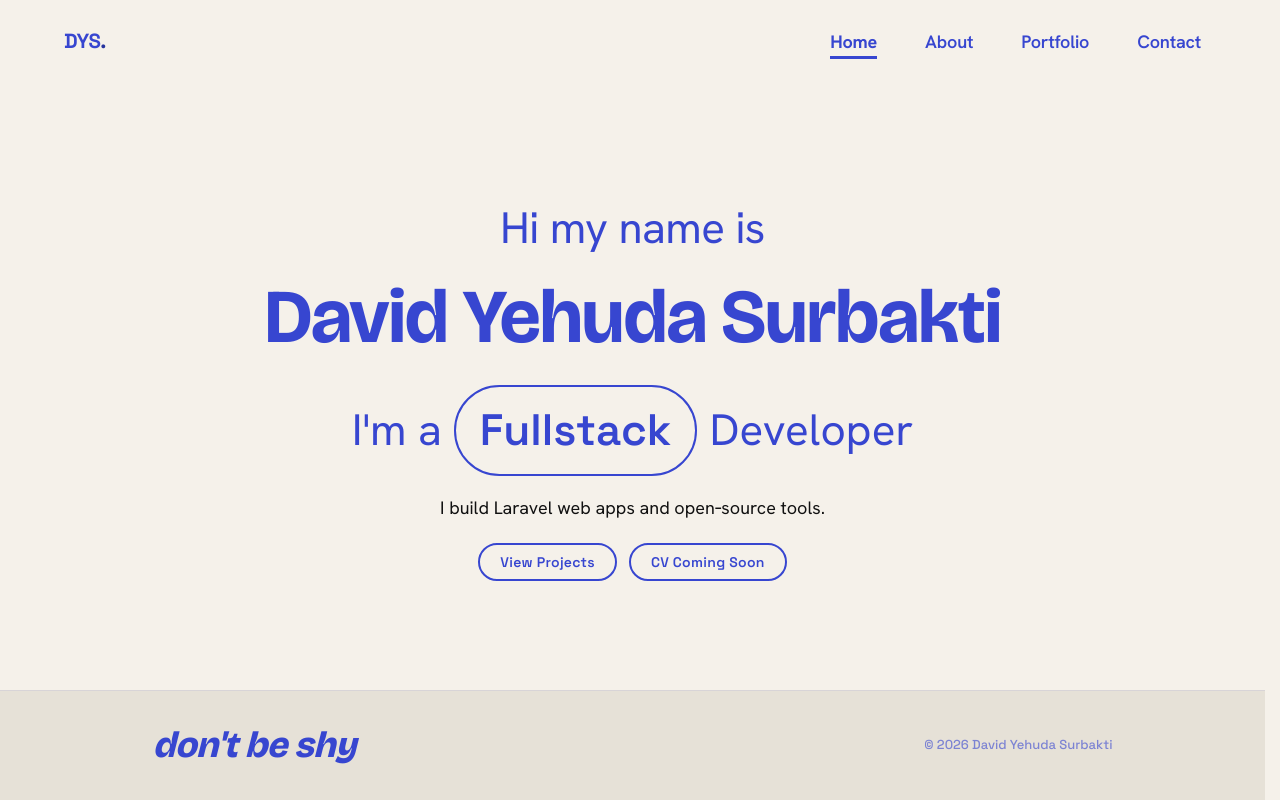
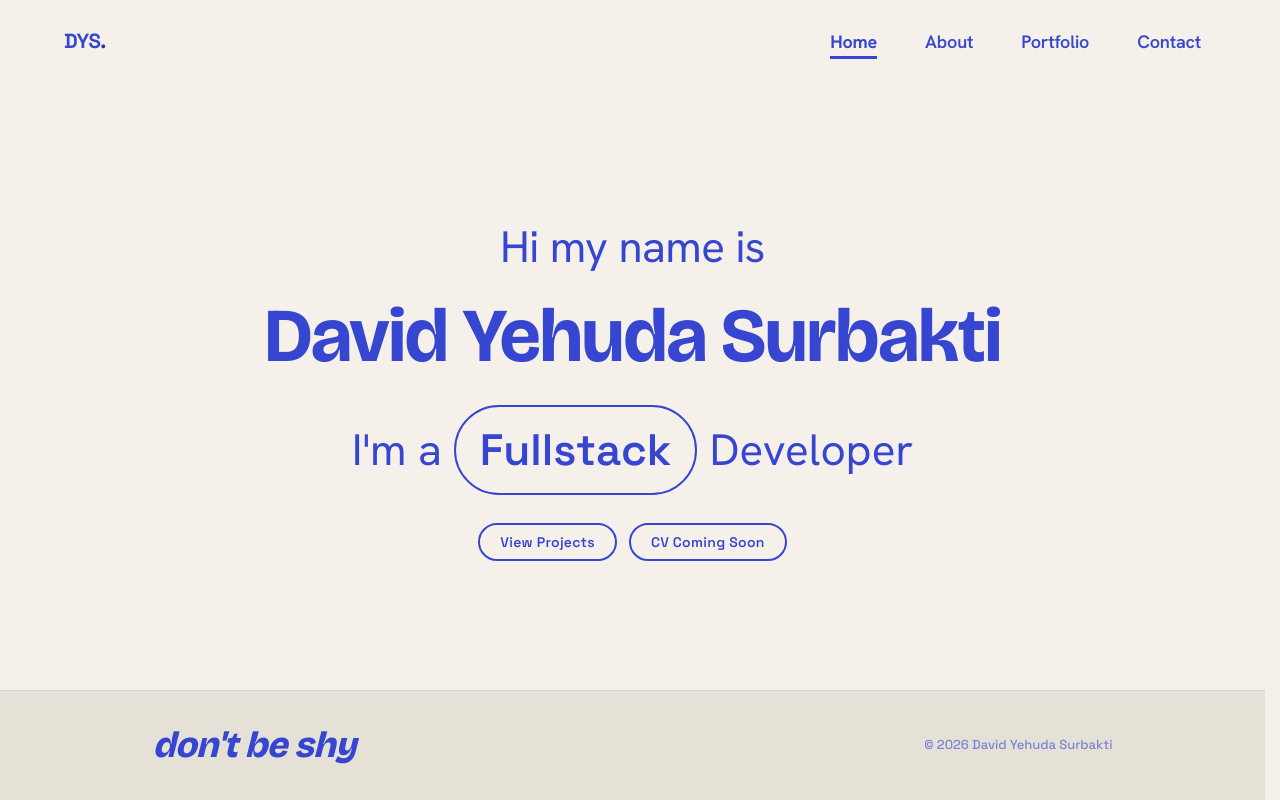
Before and after one commit to yehudaaadev/davidportfolio, a SvelteKit app: page / in a window 1280 px wide. Built offline with nearby package versions, Linux system fonts and the light colour scheme.

Commit message:
style: remove hero pitch line

```diff
--- a/src/routes/+page.svelte
+++ b/src/routes/+page.svelte
@@ -16,7 +16,6 @@
 	<p class="atas">Hi my name is</p>
 	<h1 class="tengah">David Yehuda Surbakti</h1>
 	<p class="bawah1">I'm a <span class="lingkaran">Fullstack</span> Developer</p>
-	<p class="pitch">I build Laravel web apps and open‑source tools.</p>
 	<div class="cta-group">
 		<a href="{base}/portfolio" class="btn btn-outline">View Projects</a>
 		<span class="btn btn-outline" aria-disabled="true" title="CV coming soon">CV Coming Soon</span>
@@ -85,16 +84,8 @@
 		}
 	}
 
-	.pitch {
-		margin-top: 18px;
-		font-size: clamp(17px, 1.8vw, 18px);
-		color: var(--color-text-dark);
-		font-weight: 400;
-		line-height: 1.5;
-	}
-
 	.cta-group {
-		margin-top: 22px;
+		margin-top: 28px;
 		display: flex;
 		gap: 12px;
 		justify-content: center;
```
